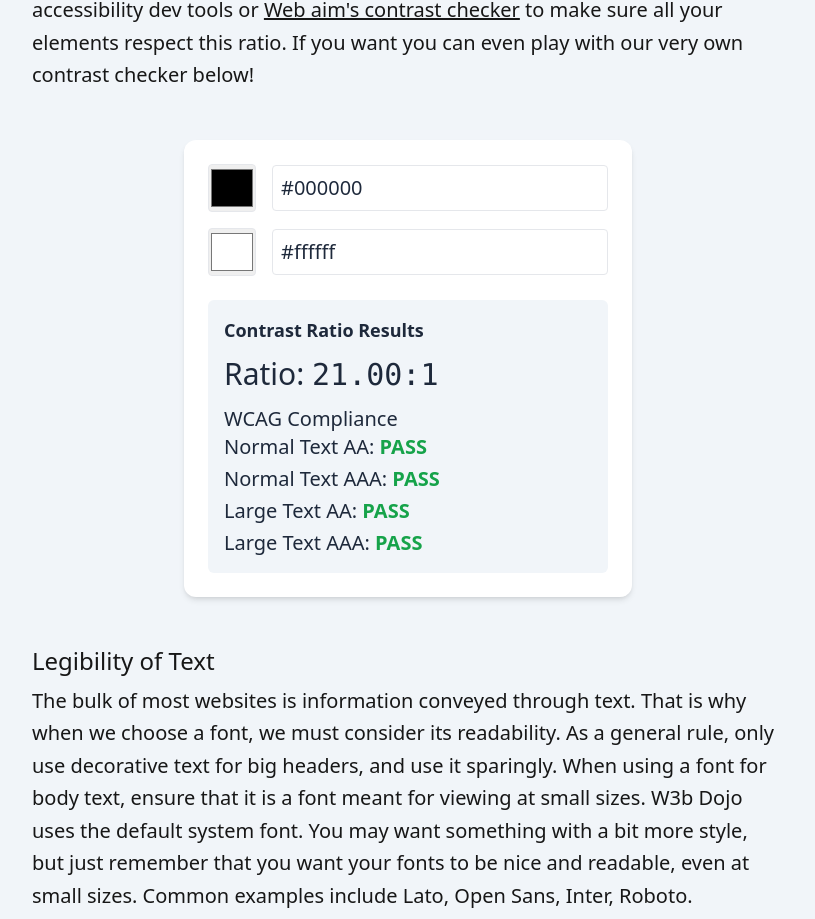
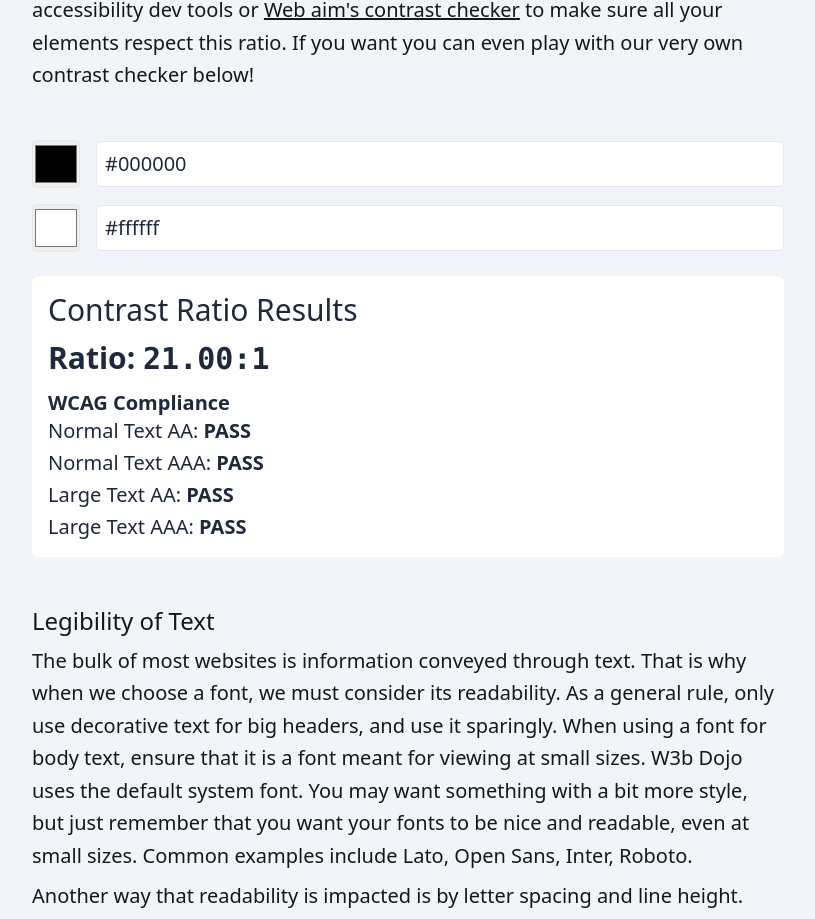
Before and after one commit to joayo13/w3bdojo, a SvelteKit app: page /lessons/lesson-5 in a window 1280 px wide. Shown: the part 852-1771 px from the top of the page, without its empty margins (392-1207 px from the left). Built offline with nearby package versions, Linux system fonts and the light colour scheme.

Commit message:
adjusted styles of contrast checker to be wcag compliant

```diff
--- a/src/components/ContrastChecker.svelte
+++ b/src/components/ContrastChecker.svelte
@@ -61,9 +61,7 @@
 	let contrastResult: ContrastResult | null = calculateContrastRatio(color1, color2);
 </script>
 
-<div
-	class="mx-auto my-12 max-w-md space-y-6 rounded-xl bg-white p-6 text-slate-800 shadow-md dark:bg-slate-900 dark:text-slate-100"
->
+<div class="my-12 space-y-6 rounded-xl text-slate-800 dark:text-slate-100">
 	<div class="space-y-4">
 		<div class="flex items-center gap-4">
 			<input
@@ -96,50 +94,36 @@
 	</div>
 
 	{#if contrastResult}
-		<div class="space-y-3 rounded-md bg-slate-100 p-4 dark:bg-slate-800">
-			<h3 class="text-lg font-semibold">Contrast Ratio Results</h3>
-			<p class="text-3xl">Ratio: <span class="font-mono">{contrastResult.ratio}:1</span></p>
+		<div class="space-y-3 rounded-md bg-white p-4 dark:bg-slate-800">
+			<h3 class="text-3xl">Contrast Ratio Results</h3>
+			<p class="text-3xl font-bold">
+				Ratio: <span class="font-mono">{contrastResult.ratio}:1</span>
+			</p>
 
 			<div>
-				<h4 class="font-medium">WCAG Compliance</h4>
+				<h4 class="font-bold">WCAG Compliance</h4>
 				<ul class=" space-y-1">
 					<li>
 						Normal Text AA:
-						<span
-							class={contrastResult.passesAANormal
-								? 'font-bold text-green-600'
-								: 'font-bold text-red-600'}
-						>
+						<span class="font-bold">
 							{contrastResult.passesAANormal ? 'PASS' : 'FAIL'}
 						</span>
 					</li>
 					<li>
 						Normal Text AAA:
-						<span
-							class={contrastResult.passesAAANormal
-								? 'font-bold text-green-600'
-								: 'font-bold text-red-600'}
-						>
+						<span class="font-bold">
 							{contrastResult.passesAAANormal ? 'PASS' : 'FAIL'}
 						</span>
 					</li>
 					<li>
 						Large Text AA:
-						<span
-							class={contrastResult.passesAALarge
-								? 'font-bold text-green-600'
-								: 'font-bold text-red-600'}
-						>
+						<span class="font-bold">
 							{contrastResult.passesAALarge ? 'PASS' : 'FAIL'}
 						</span>
 					</li>
 					<li>
 						Large Text AAA:
-						<span
-							class={contrastResult.passesAAALarge
-								? 'font-bold text-green-600'
-								: 'font-bold text-red-600'}
-						>
+						<span class="font-bold">
 							{contrastResult.passesAAALarge ? 'PASS' : 'FAIL'}
 						</span>
 					</li>
```
